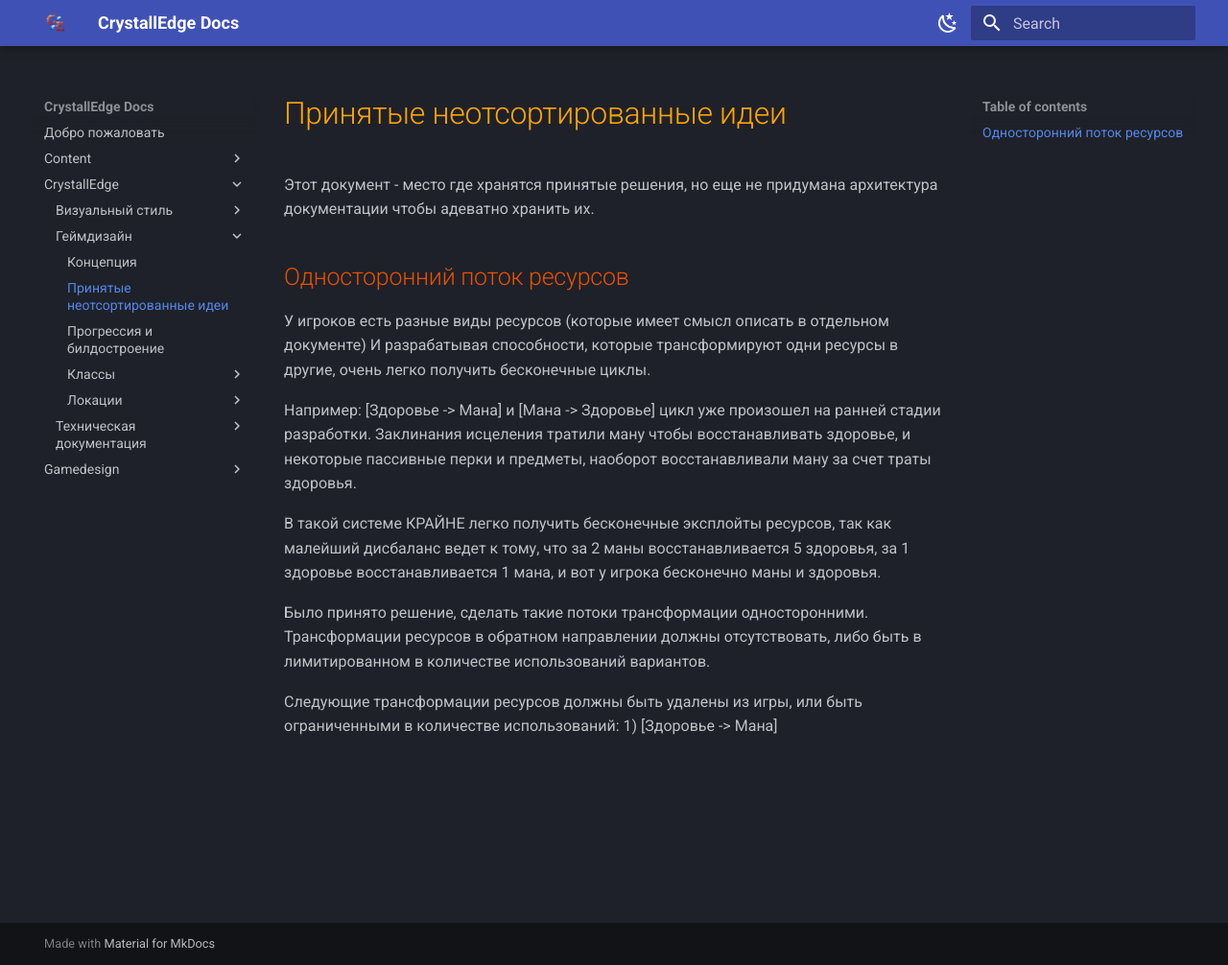
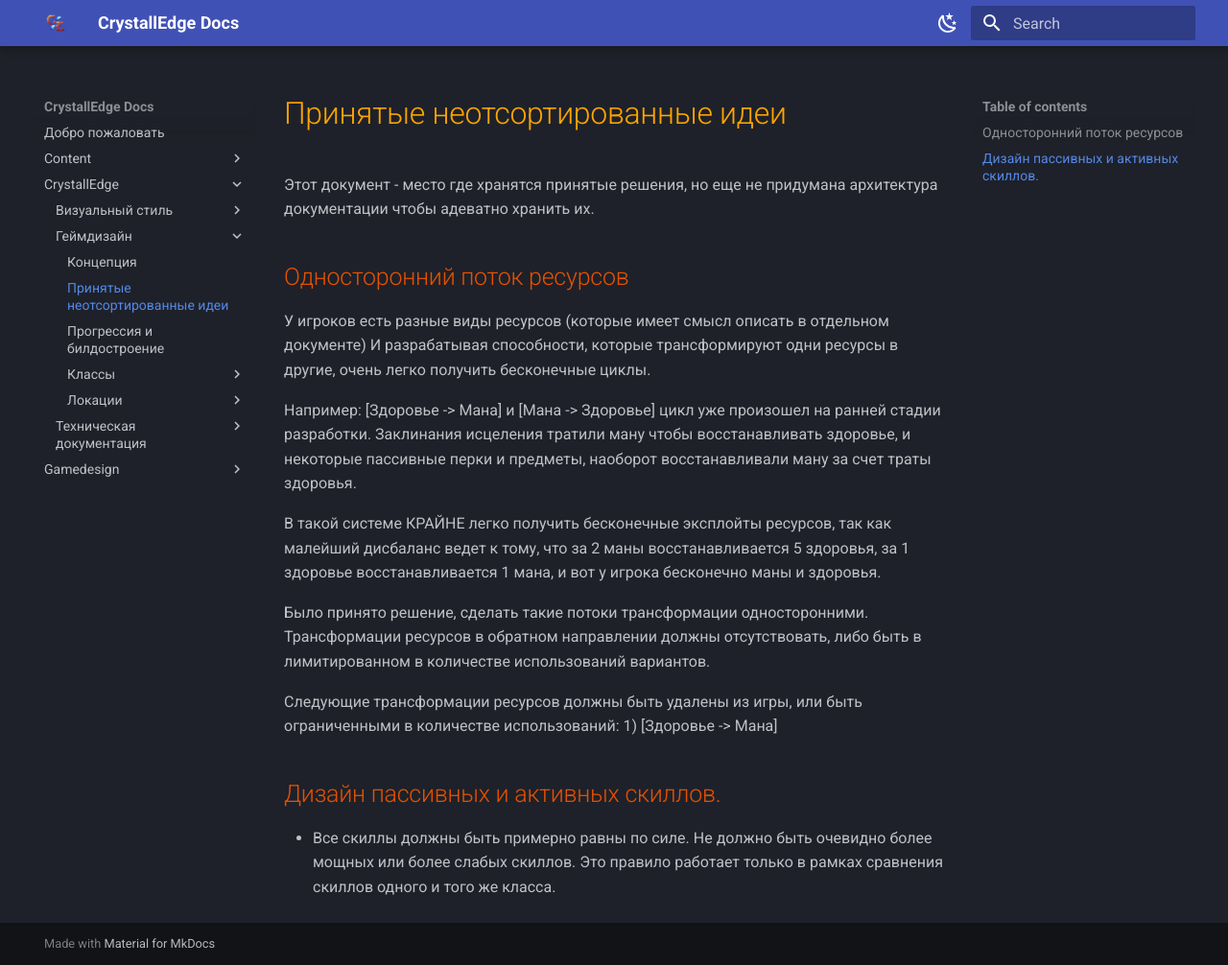
Before and after one commit to crystallpunk-14/crystallpunk-docs, an MkDocs documentation site: the page built from docs/CrystallEdge/Геймдизайн/Принятые неотсортированные решения.md, in a window 1280 px wide and 1006 px high. Shown: the whole window at 96% size. Built offline with MkDocs 1.6.1 and Material for MkDocs 9.7.7, drawn with Linux system fonts in a browser that asks for light colours.

Commit message:
Update Принятые неотсортированные решения.md

```diff
--- a/docs/CrystallEdge/Геймдизайн/Принятые неотсортированные решения.md
+++ b/docs/CrystallEdge/Геймдизайн/Принятые неотсортированные решения.md
@@ -15,3 +15,7 @@
 
 Следующие трансформации ресурсов должны быть удалены из игры, или быть ограниченными в количестве использований:
 1) [Здоровье -> Мана]
+
+## Дизайн пассивных и активных скиллов.
+
+- Все скиллы должны быть примерно равны по силе. Не должно быть очевидно более мощных или более слабых скиллов. Это правило работает только в рамках сравнения скиллов одного и того же класса.
```
